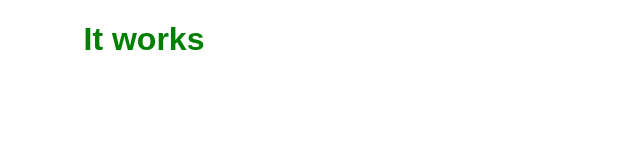
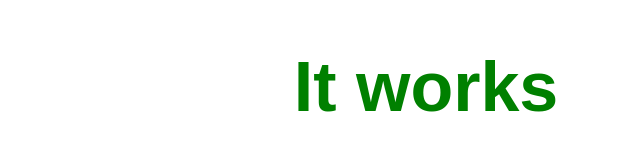
Before and after one commit to archieaird/archieaird.github.io, a plain HTML site: page jstest/itworks.html in a window 1280 px wide. Shown: the whole page, without its empty margins (214-854 px from the left). Drawn offline with Linux system fonts and the light colour scheme.

Commit message:
Update itworks.html

```diff
--- a/jstest/itworks.html
+++ b/jstest/itworks.html
@@ -4,7 +4,7 @@
     <title>It works!</title>
   </head>
   <body>
-    <h1 style="color: green; width: 700px; text-align: center; font-family: sans-serif;">
+    <h1 style="color: green; font-size: 70px; text-align: center; font-family: sans-serif;">
       It works
     </h1>
   </body>
```
